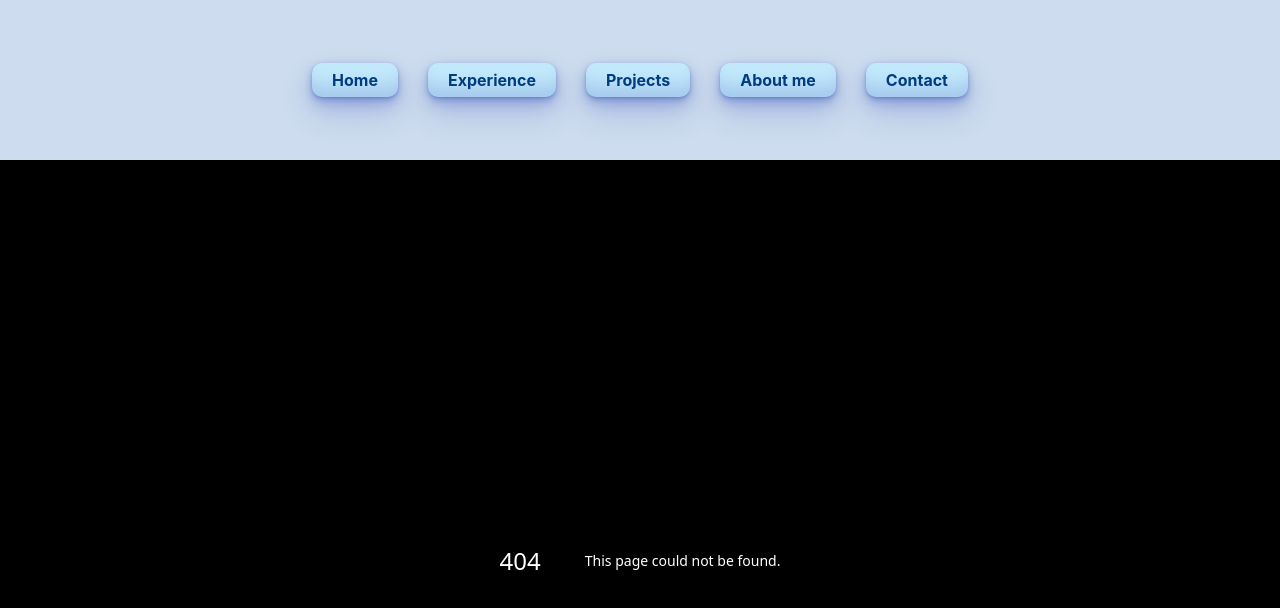
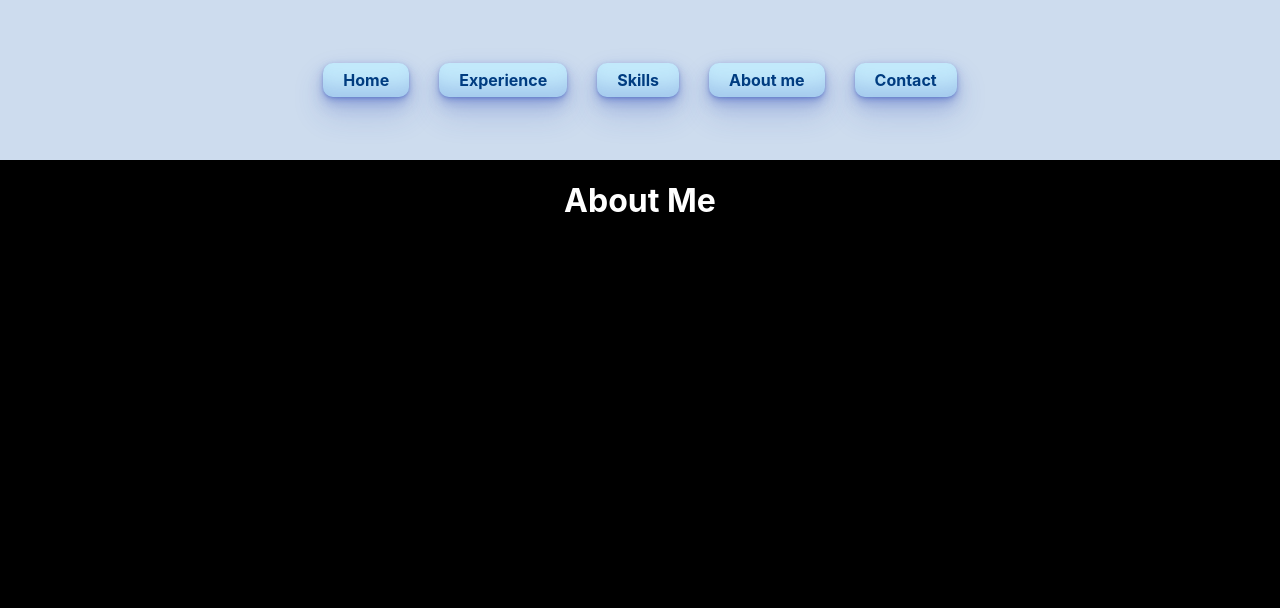
Before and after one commit to huynh-kiet-mb/Personal-project, a Next.js app: page /about-me in a window 1280 px wide. Before the commit this address had no page. Shown: the top 608 px of the page. Built offline with nearby package versions, Linux system fonts and the light colour scheme.

Commit message:
Commit change page

```diff
--- a/components/header/index.jsx
+++ b/components/header/index.jsx
@@ -12,10 +12,6 @@ const Header = () => {
         {navLinks.map((link, index) =>
         (    <StyledLink key={index} href={link.path}>{link.name}</StyledLink>)
         )}
-
-        {/* <StyledLink>Projects</StyledLink>
-        <StyledLink>About me</StyledLink>
-        <StyledLink>Contact</StyledLink> */}
       </HeaderBar>
     </HeaderWrapper>
   );
--- /dev/null
+++ b/pages/about-me/index.js
@@ -0,0 +1,9 @@
+
+
+const AboutMePage = () => {
+    return(
+        <h1>About Me</h1>
+    );
+};
+
+export default  AboutMePage;
--- a/pages/experience/index.js
+++ b/pages/experience/index.js
@@ -1,9 +1,9 @@
 
 
-const CvPage = () => {
+const ExperiencePage = () => {
     return(
-        <h1>Page 1</h1>
+        <h1>Experience</h1>
     );
 };
 
-export default  CvPage;
+export default  ExperiencePage;
--- a/utils/nav-link.js
+++ b/utils/nav-link.js
@@ -8,15 +8,15 @@ export const navLinks = [
     path: "/experience",
   },
   {
-    name: "Projects",
-    path: "/projects",
+    name: "Skills",
+    path: "/skill",
   },
   {
     name: "About me",
-    path: "/AboutMe",
+    path: "/about-me",
   },
   {
     name: "Contact",
-    path: "#contact",
+    path: "/contact",
   },
 ];
```
Also changed, not shown: pages/contact/index.js (added, +8 -0 lines), pages/skill/index.js (added, +9 -0 lines).
